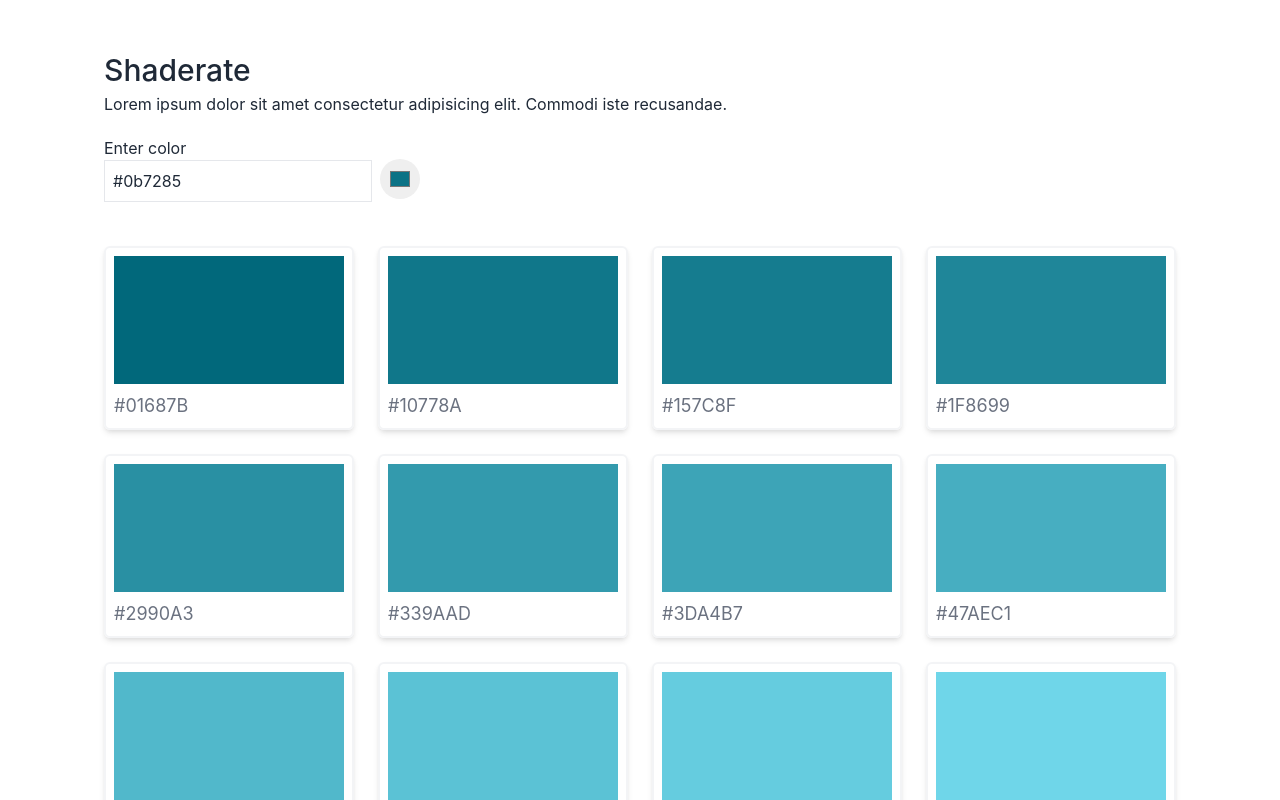
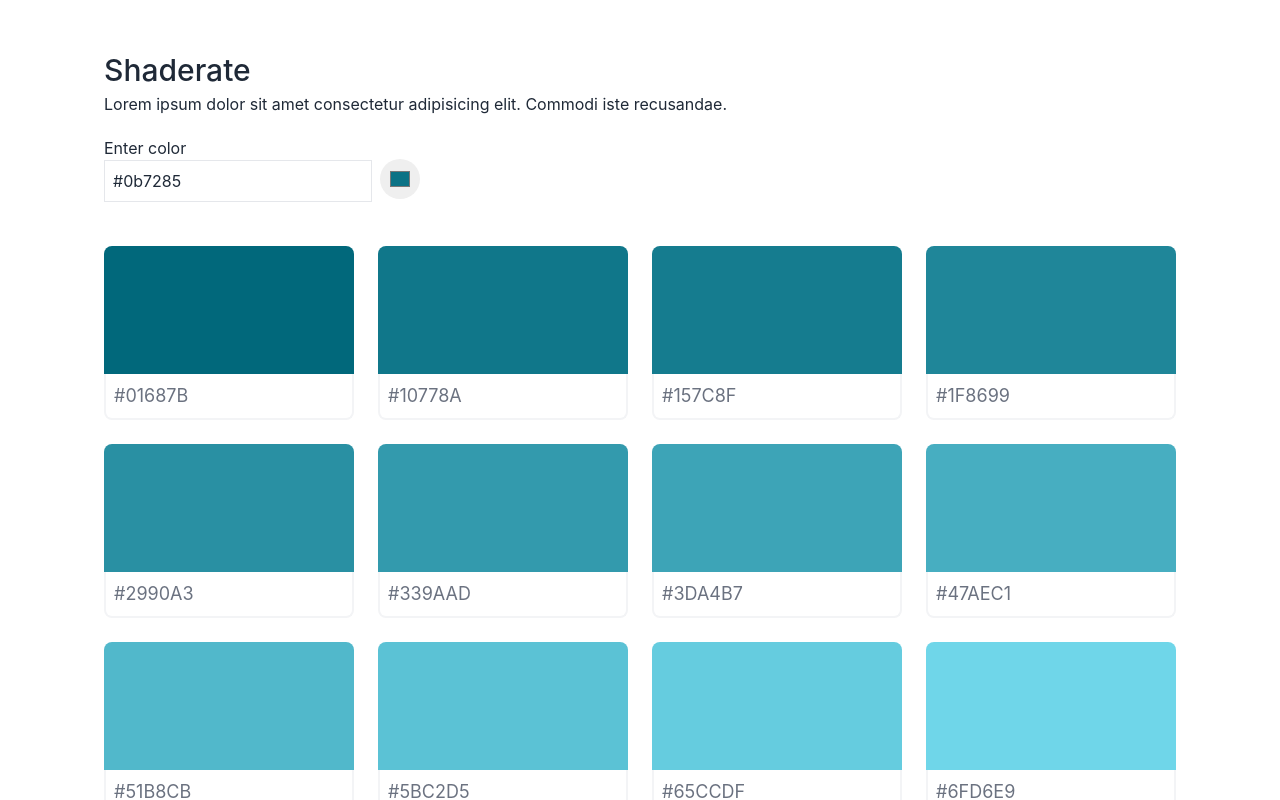
Before and after one commit to tuantruong625/shaderade, a React (Create React App) app: page / in a window 1280 px wide. Shown: the top 800 px of the page. Built offline with nearby package versions, Linux system fonts and the light colour scheme.

Commit message:
Update styles

```diff
--- a/src/App.tsx
+++ b/src/App.tsx
@@ -41,16 +41,16 @@ export default function App() {
       Enter color
       <input type="text" name="color" value={color} placeholder="#e2e2e2" className="p-2 border" onChange={onChange} />
      </label>
-     <input type="color" name="color" value={color}  className="ml-2 p-2 border-none rounded-full h-10 w-10"  onChange={onChange} />
+     <input type="color" name="color" value={color} className="ml-2 p-2 border-none rounded-full h-10 w-10" onChange={onChange} />
     </div>
     {
      shades && shades.map((shade, index) => (
       <div
        key={index}
-       className="flex justify-center flex-col p-2 border-2 border-gray-100 shadow-md rounded-md"
+       className="flex justify-center flex-col rounded-md"
       >
-       <div className="py-16 bg-red-100" style={{ backgroundColor: adjust(color, shade) }}></div>
-       <p className="pt-2 uppercase text-lg text-gray-500">{adjust(color, shade)}</p>
+       <div className="py-16 bg-transparent rounded-t-lg" style={{ backgroundColor: adjust(color, shade) }}></div>
+       <p className="pt-2 uppercase text-lg text-gray-500 border-t-0 border-2 border-gray-100 p-2 rounded-b-lg">{adjust(color, shade)}</p>
       </div>
      ))
     }
```
